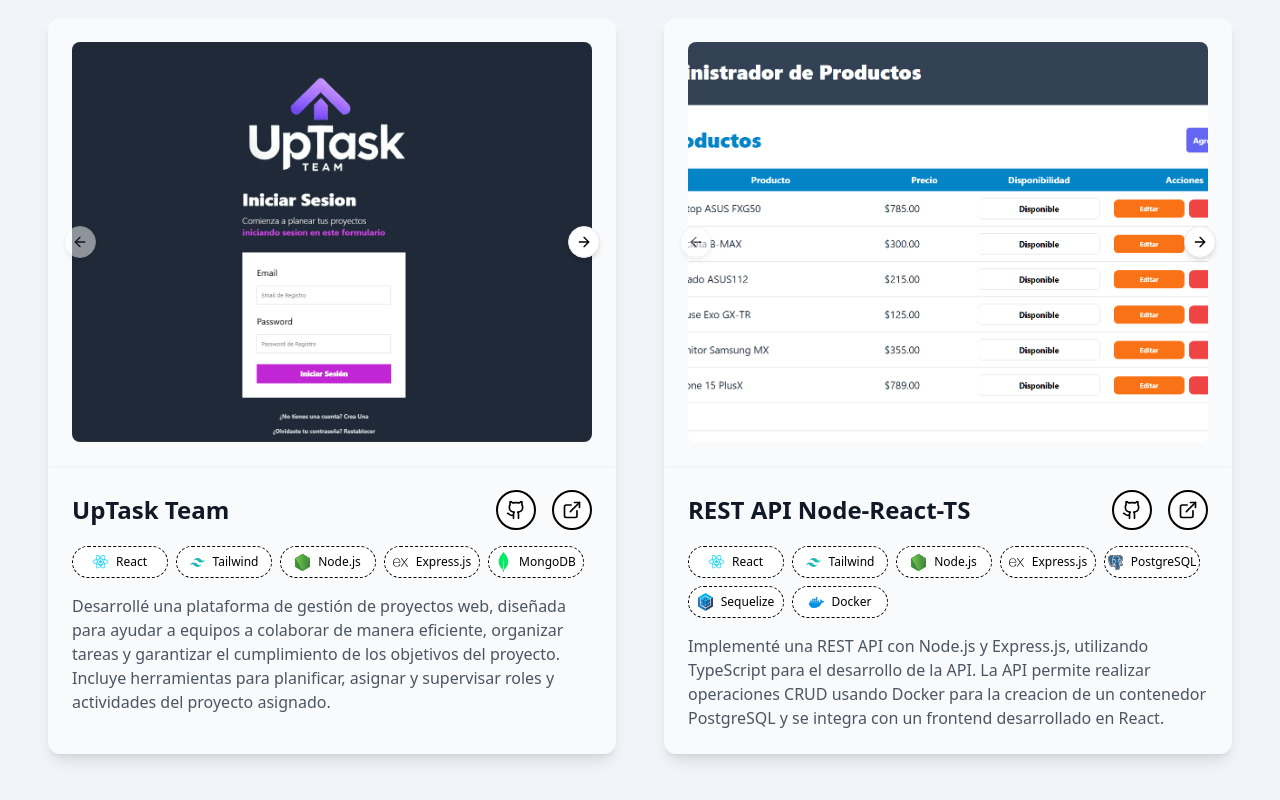
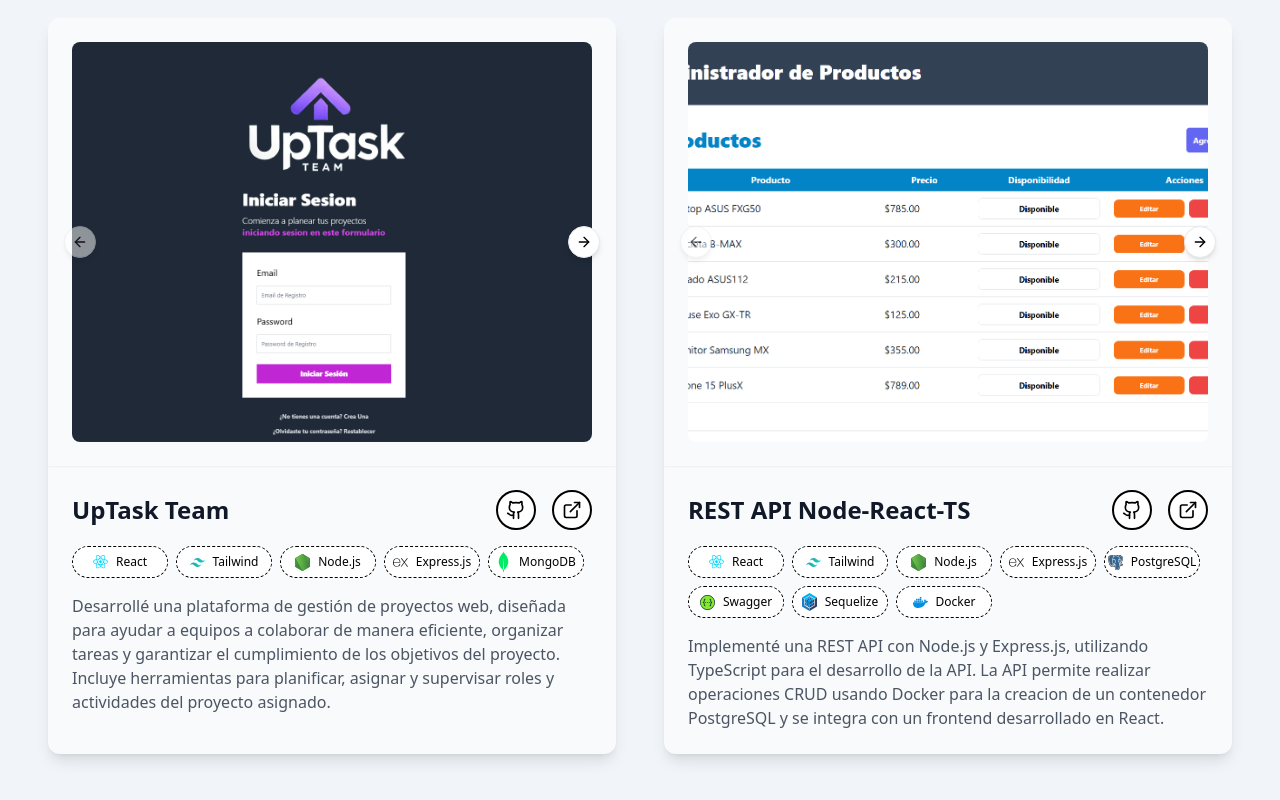
Before and after one commit to Samirvp15/PortfolioWeb, a Next.js app: page / in a window 1280 px wide. Shown: the part 1798-2598 px from the top of the page. Built offline with nearby package versions, Linux system fonts and the light colour scheme.

Commit message:
add more icon

```diff
--- a/src/components/Projects.tsx
+++ b/src/components/Projects.tsx
@@ -24,7 +24,7 @@ const projects = [
         title: "REST API Node-React-TS",
         description: "Implementé una REST API con Node.js y Express.js, utilizando TypeScript para el desarrollo de la API. La API permite realizar operaciones CRUD usando Docker para la creacion de un contenedor PostgreSQL y se integra con un frontend desarrollado en React.",
         images: ["/restapi-ts-node5.png", "/restapi-ts-node6.png", "/restapi-ts-node.png", "/restapi-ts-node2.png", "/restapi-ts-node3.png", "/restapi-ts-node4.png"],
-        technologies: ["React", "Tailwind", "Node.js", "Express.js", "PostgreSQL", "Sequelize" ,"Docker"],
+        technologies: ["React", "Tailwind", "Node.js", "Express.js", "PostgreSQL","Swagger", "Sequelize" ,"Docker"],
         github: "https://github.com/Samirvp15/FrontendPERN-NodeTS",
         demo: "#"
     },
```
Also changed, not shown: public/swagger.svg (added).
